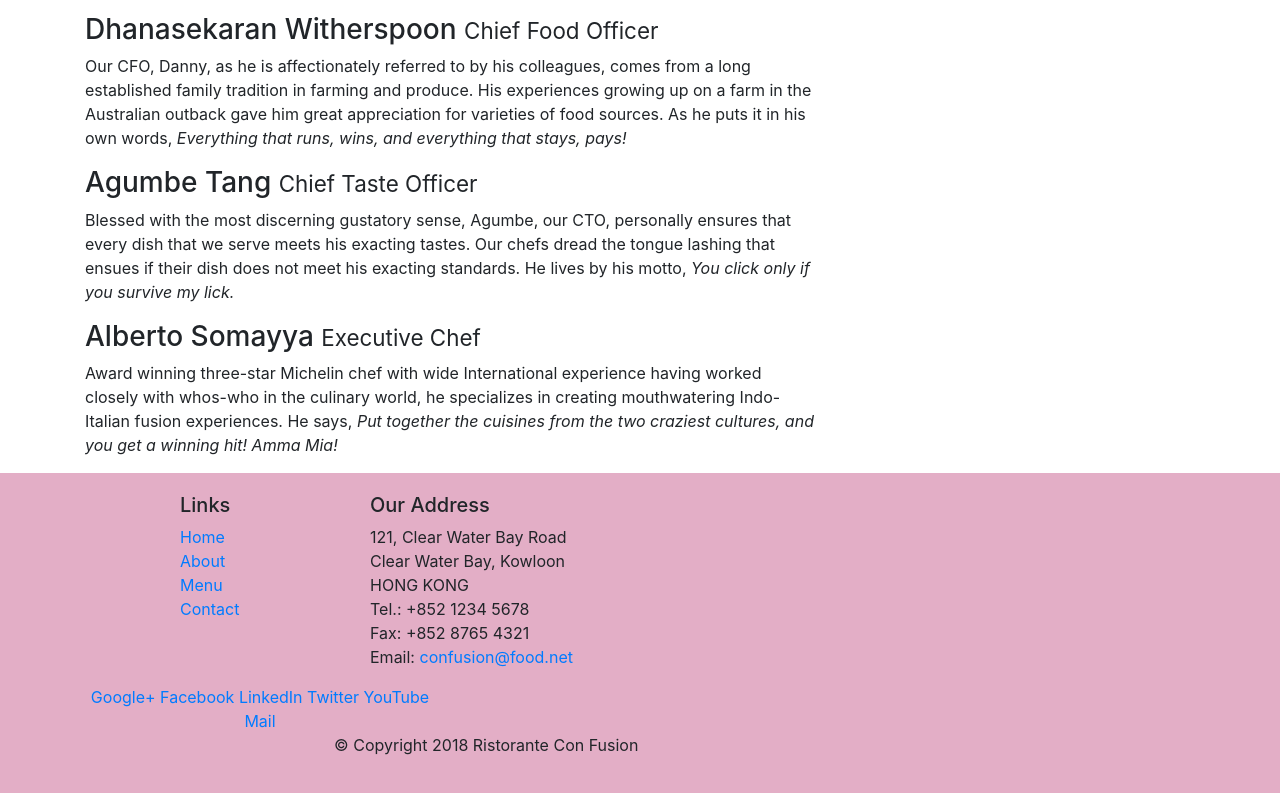
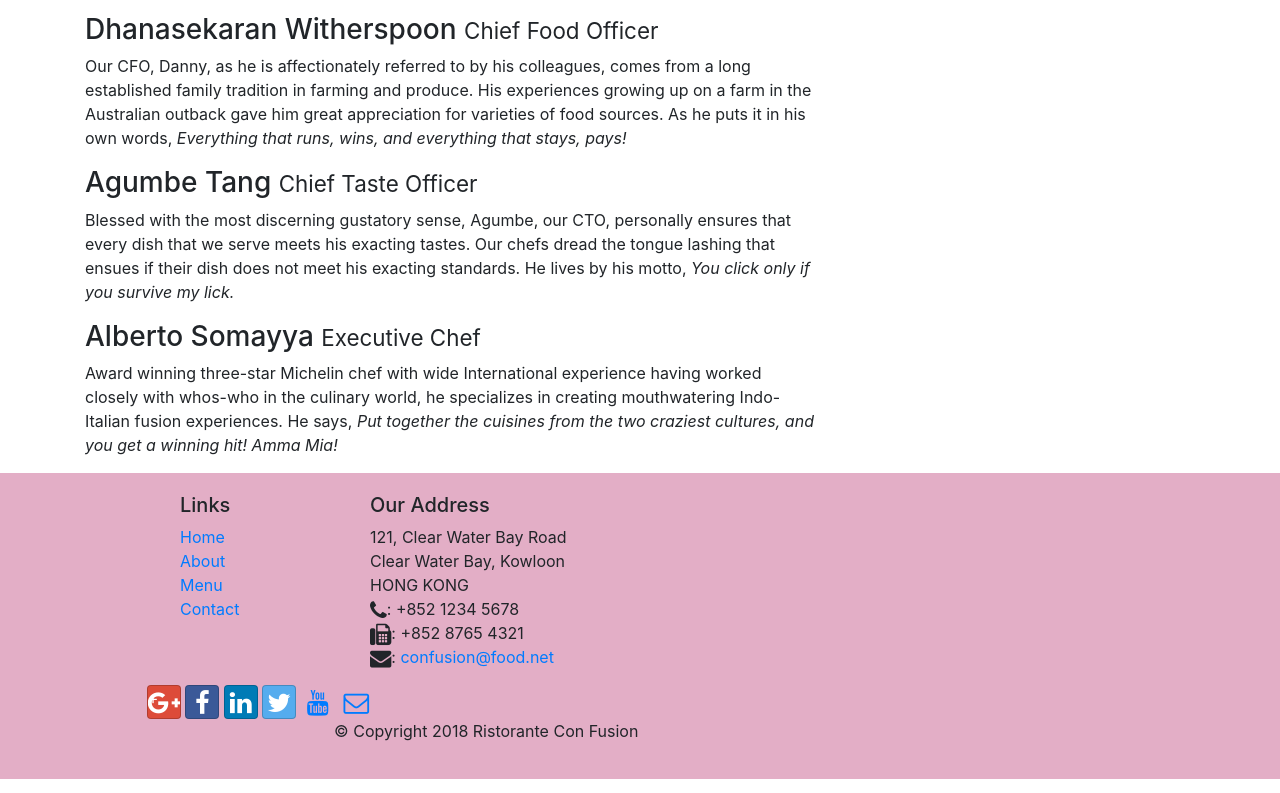
Before and after one commit to priram377/bootstrap, a website: page aboutus.html in a window 1280 px wide. Shown: the part 1050-1843 px from the top of the page. Drawn offline with nearby package versions, Linux system fonts and the light colour scheme.

Commit message:
font awesome

```diff
--- a/aboutus.html
+++ b/aboutus.html
@@ -9,6 +9,8 @@
 
 <!-- Bootstrap CSS -->
 <link rel="stylesheet" href="node_modules/bootstrap/dist/css/bootstrap.min.css">
+<link rel="stylesheet" href="node_modules/font-awesome/css/font-awesome.min.css">
+<link rel="stylesheet" href="node_modules/bootstrap-social/bootstrap-social.css">
 <link rel="stylesheet" href="css/styles.css">
     <title>Ristorante Con Fusion: About Us</title>
 
@@ -24,10 +26,10 @@
             <a class="navbar-brand mr-auto" href="index.html">Kalita cafe's</a>
             <div class="collapse navbar-collapse" id="Navbar">
             <ul class="navbar-nav mr-auto">
-                <li class="nav-item"><a class="nav-link" href="index.html">Home</a></li>
-                <li class="nav-item active"><a class="nav-link" href="#">About</a></li>
-                <li class="nav-item"><a class="nav-link" href="#">Menu</a></li>
-                <li class="nav-item"><a class="nav-link" href="#">Contact</a></li>
+                <li class="nav-item"><a class="nav-link" href="index.html"><span class="fa fa-home fa-lg"></span> Home</a></li>
+                <li class="nav-item active"><a class="nav-link" href="#"><span class="fa fa-info fa-lg"></span> About</a></li>
+                <li class="nav-item"><a class="nav-link" href="#"><span class="fa fa-list fa-lg"></span> Menu</a></li>
+                <li class="nav-item"><a class="nav-link" href="#"><span class="fa fa-address-card fa-lg"></span> Contact</a></li>
 
 
             </ul>
@@ -104,19 +106,19 @@
 		              121, Clear Water Bay Road<br>
 		              Clear Water Bay, Kowloon<br>
 		              HONG KONG<br>
-		              Tel.: +852 1234 5678<br>
-		              Fax: +852 8765 4321<br>
-		              Email: <a href="mailto:confusion@food.net">confusion@food.net</a>
+		              <i class="fa fa-phone fa-lg"></i>: +852 1234 5678<br>
+		              <i class="fa fa-fax fa-lg"></i>: +852 8765 4321<br>
+		              <i class="fa fa-envelope fa-lg"></i>: <a href="mailto:confusion@food.net">confusion@food.net</a>
 		           </address>
                 </div>
                 <div class="col-9 col-sm-4 align-self-center">
                     <div class="text-center">
-                        <a href="http://google.com/+">Google+</a>
-                        <a href="http://www.facebook.com/profile.php?id=">Facebook</a>
-                        <a href="http://www.linkedin.com/in/">LinkedIn</a>
-                        <a href="http://twitter.com/">Twitter</a>
-                        <a href="http://youtube.com/">YouTube</a>
-                        <a href="mailto:">Mail</a>
+                        <a class="btn btn-social-icon btn-google" href="http://google.com/+"><i class="fa fa-google-plus fa-lg"></i>+</a>
+                        <a class="btn btn-social-icon btn-facebook" href="http://www.facebook.com/profile.php?id="><i class="fa fa-facebook fa-lg"></i></a>
+                        <a class="btn btn-social-icon btn-linkedin" href="http://www.linkedin.com/in/"><i class="fa fa-linkedin fa-lg"></i></a>
+                        <a class="btn btn-social-icon btn-twitter" href="http://twitter.com/"><i class="fa fa-twitter fa-lg"></i></a>
+                        <a class="btn btn-social-icon btn-youtube" href="http://youtube.com/"><i class="fa fa-youtube fa-lg"></i></a>
+                        <a class="btn btn-social-icon" href="mailto:"><i class="fa fa-envelope-o fa-lg"></i></a>
                     </div>
                 </div>
            </div>
--- a/package.json
+++ b/package.json
@@ -15,6 +15,8 @@
   },
   "dependencies": {
     "bootstrap": "^4.0.0",
+    "bootstrap-social": "^5.1.1",
+    "font-awesome": "^4.7.0",
     "jquery": "^3.3.1",
     "popper.js": "^1.12.9"
   }
```
Also changed, not shown: index.html (+15 -13 lines).
